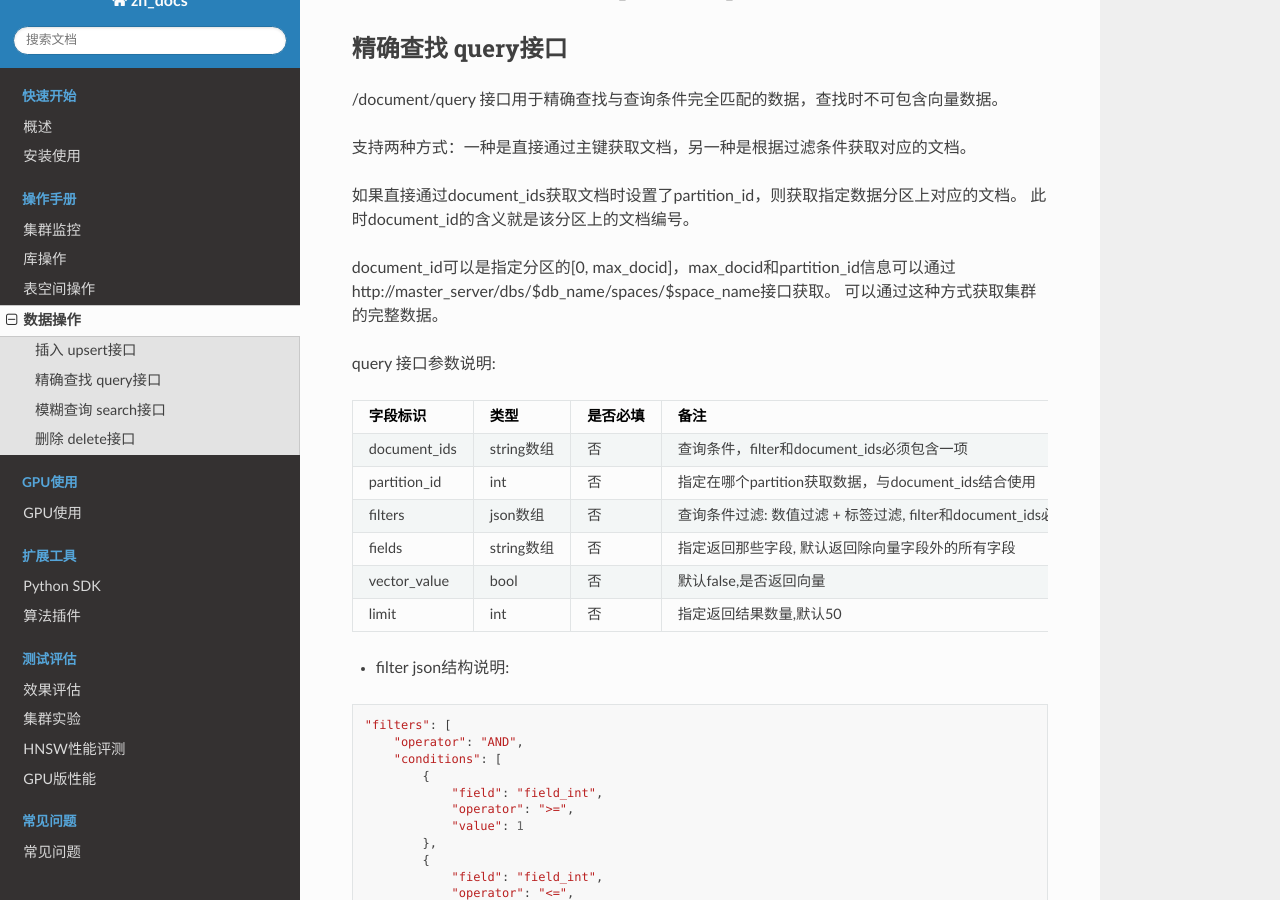
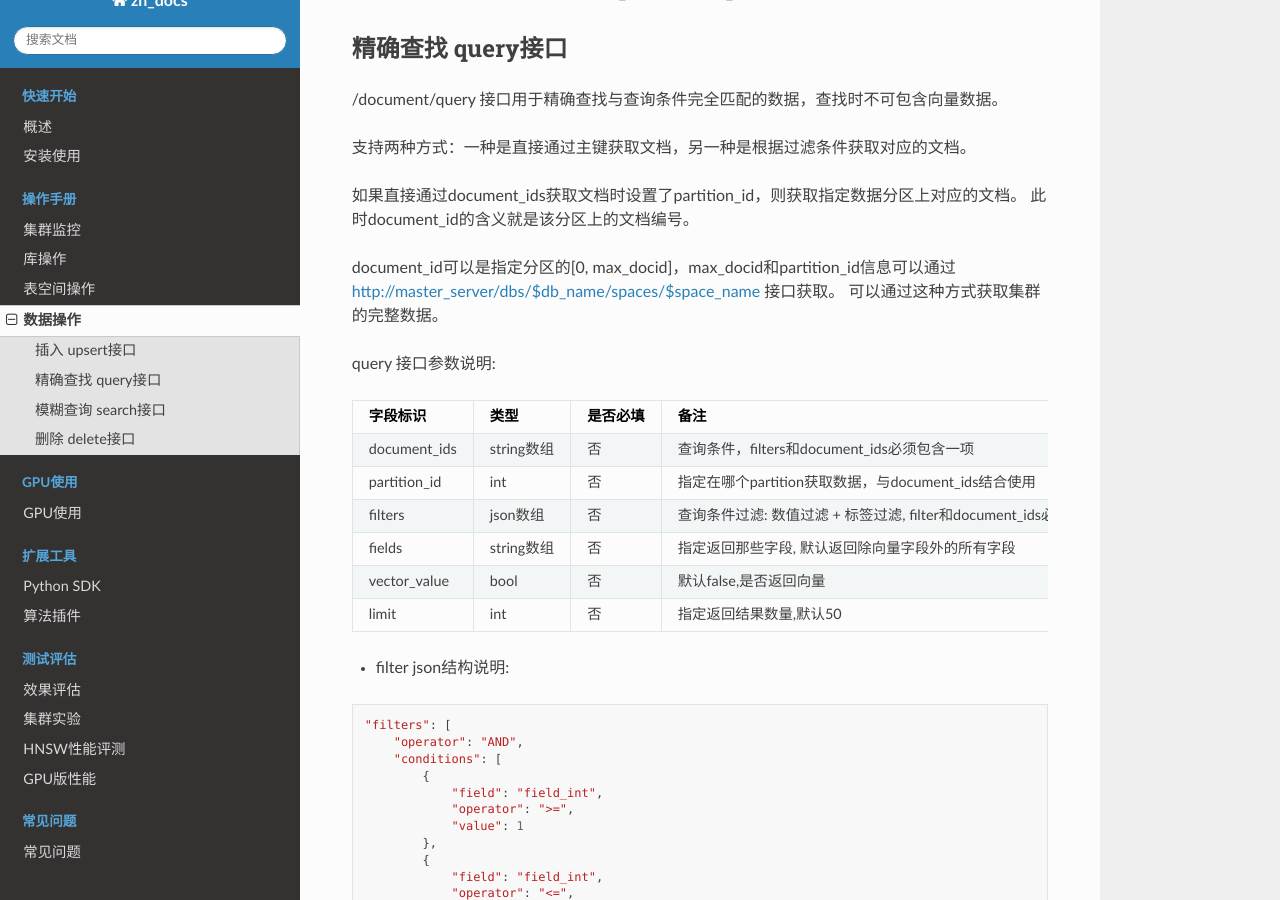
Before and after one commit to vearch/zh_docs, a Sphinx documentation site: the page built from docs/source/use_op/op_doc.rst, in a window 1280 px wide and 900 px high, scrolled down 2188 px. Built offline with Sphinx 7.4.7 and the Read the Docs theme 2.0.0, drawn with Linux system fonts in a browser that asks for light colours; pages that are not in the unit, such as notebooks, are missing from menus; some of the changed lines change nothing that is shown; some of the changed text lies outside the part shown.

Commit message:
update docs

```diff
--- a/docs/source/use_op/op_doc.rst
+++ b/docs/source/use_op/op_doc.rst
@@ -45,7 +45,7 @@
     }
     ' http://router_server/document/upsert
 
-field_vector是特征字段，其它字段为标量字段。所有字段名、值类型和定义表结构时保持一致。
+field_vector是向量字段，其它字段为标量字段。所有字段名、值类型和定义表结构时保持一致。
 
 插入时指定唯一标识
 ::
@@ -111,7 +111,7 @@
 
 如果直接通过document_ids获取文档时设置了partition_id，则获取指定数据分区上对应的文档。 此时document_id的含义就是该分区上的文档编号。
 
-document_id可以是指定分区的[0, max_docid]，max_docid和partition_id信息可以通过http://master_server/dbs/$db_name/spaces/$space_name接口获取。
+document_id可以是指定分区的[0, max_docid]，max_docid和partition_id信息可以通过 http://master_server/dbs/$db_name/spaces/$space_name 接口获取。
 可以通过这种方式获取集群的完整数据。
 
 query 接口参数说明:
@@ -119,7 +119,7 @@
 +--------------+------------+----------+---------------------------------------------------------------------+
 |   字段标识   |    类型    | 是否必填 |                                备注                                 |
 +==============+============+==========+=====================================================================+
-| document_ids | string数组 | 否       | 查询条件，filter和document_ids必须包含一项                          |
+| document_ids | string数组 | 否       | 查询条件，filters和document_ids必须包含一项                         |
 +--------------+------------+----------+---------------------------------------------------------------------+
 | partition_id | int        | 否       | 指定在哪个partition获取数据，与document_ids结合使用                 |
 +--------------+------------+----------+---------------------------------------------------------------------+
@@ -273,7 +273,7 @@
 +-----------------+----------+----------+-------------------------------------------------------------------+
 |    字段标识     |   类型   | 是否必填 |                               备注                                |
 +=================+==========+==========+===================================================================+
-| vectors         | json数组 | 否       | 查询特征，vectors和document_ids必须包含一项                       |
+| vectors         | json数组 | 是       | 查询特征，vectors和document_ids必须包含一项                       |
 +-----------------+----------+----------+-------------------------------------------------------------------+
 | filters         | json数组 | 否       | 查询条件过滤: 数值过滤 + 标签过滤                                 |
 +-----------------+----------+----------+-------------------------------------------------------------------+
--- a/docs/source/use_op/op_space.rst
+++ b/docs/source/use_op/op_space.rst
@@ -543,7 +543,7 @@
                         }
                     }
                 ]
-                },
+            },
             "status": "green",
             "partitions": [
                 {
```
